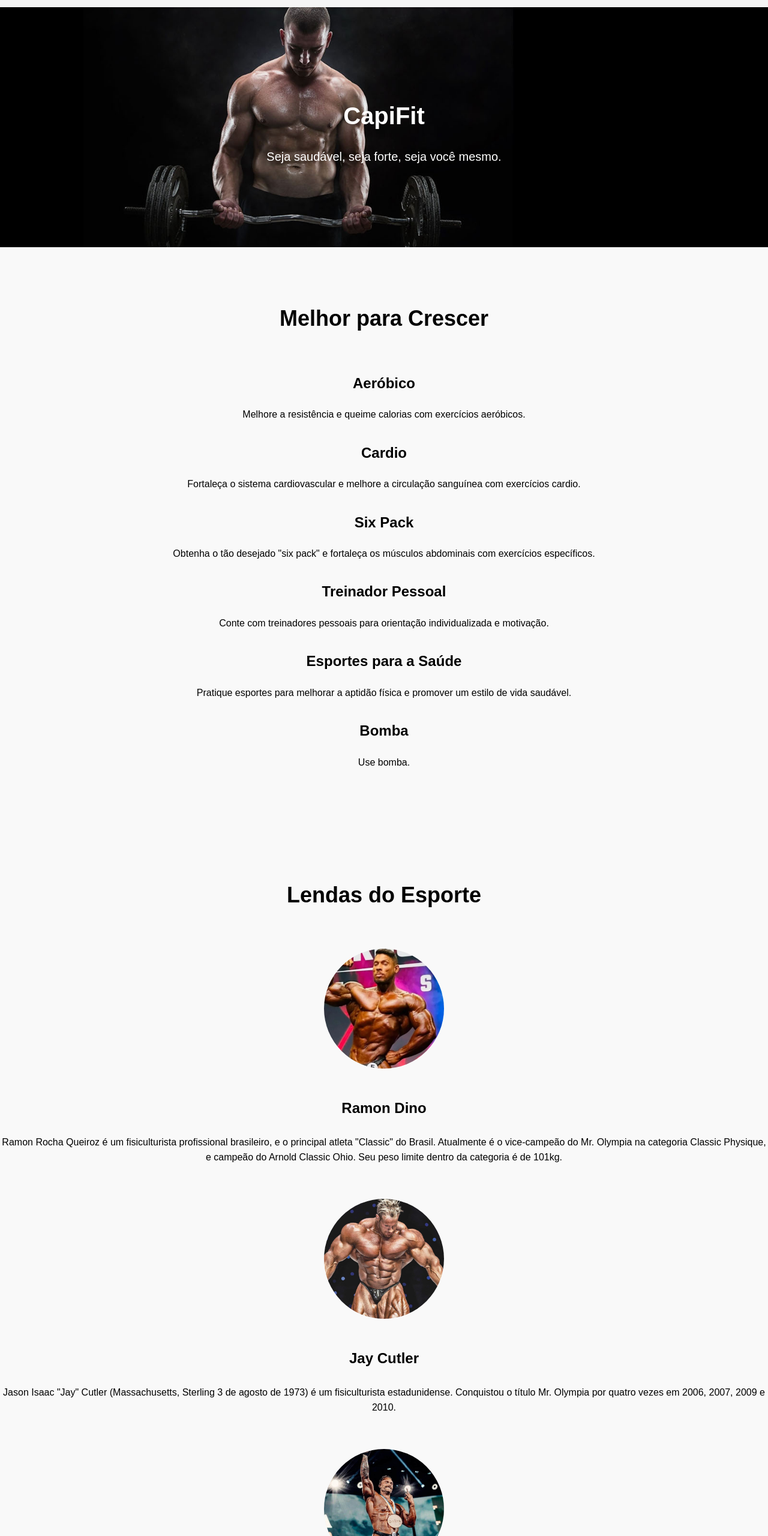
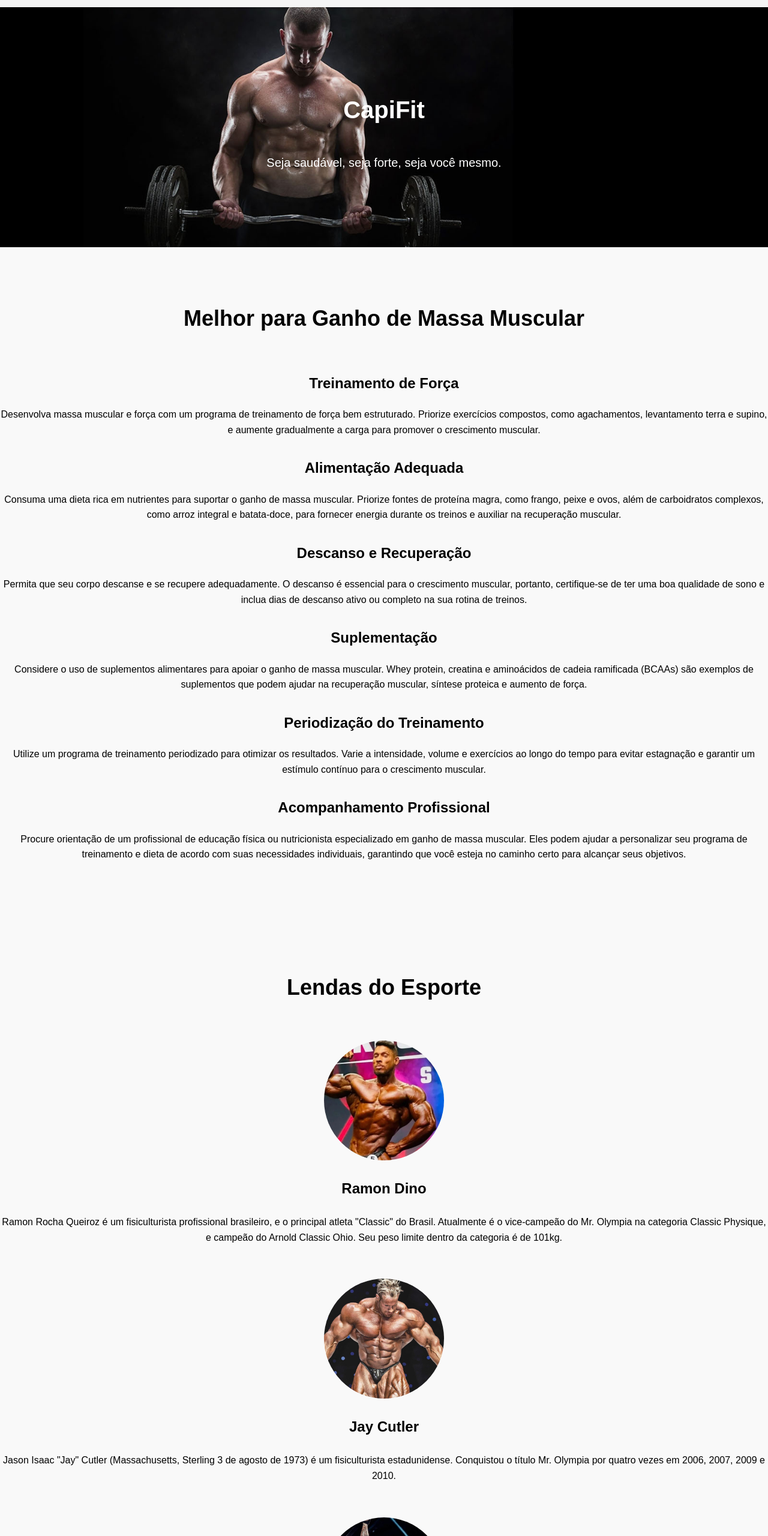
Before and after one commit to useravsr/Aulas_FrontEnd, a plain HTML site: page Blog/index.html in a window 1280 px wide. Shown: the part 60-2620 px from the top of the page at 60% size. Drawn offline with Linux system fonts and the light colour scheme.

Commit message:
Add files via upload

```diff
--- a/Blog/css/styles.css
+++ b/Blog/css/styles.css
@@ -23,10 +23,19 @@ body {
   background-position: center;
   height: 400px;
   display: flex;
+  flex-direction: column;
   align-items: center;
   justify-content: center;
   text-align: center;
   color: #fff;
+}
+
+.banner-inner {
+  display: flex;
+  flex-direction: column;
+  align-items: center;
+  justify-content: center;
+  height: 100%;
 }
 
 .banner-inner h2 {
--- a/Blog/index.html
+++ b/Blog/index.html
@@ -4,143 +4,143 @@
   <meta charset="utf-8">
   <meta name="viewport" content="width=device-width, initial-scale=1.0">
   <meta name="description" content="">
-  <meta name="author" content="webthemez">
+  <meta name="author" content="">
   <title>Fitness</title>
   <link rel="stylesheet" href="css/styles.css">
 </head>
-<body id="home">
+
+<body>
+
   <header id="header">
-    <nav id="main-nav" class="navbar navbar-default navbar-fixed-top" role="banner">
-      <div class="container">
-        <div class="navbar-header">
+
+    <nav>
       <a class="navbar-brand" href="index.html"><img src="images/logo.png" width="50px" alt="logo"></a>
-        </div>
-      </div>
     </nav>
+
   </header>
+
   <section id="hero-banner">
     <div class="banner-inner">
-      <div class="container">
-        <div class="row">
-          <div class="col-sm-12">
+
       <h2><b>CapiFit</b></h2>
       <p>Seja saudável, seja forte, seja você mesmo.</p>
-          </div>
-        </div>
-      </div>
-    </div>
-  </section>
-  <section id="services">
-    <div class="container">
-      <div class="section-header">
-        <h2 class="section-title wow fadeInDown">Melhor para Crescer</h2>
-      </div>
-      <div class="row">
-        <div class="features">
-          <div class="col-md-4 col-sm-6 wow fadeInUp" data-wow-duration="300ms" data-wow-delay="0ms">
-            <div class="service-box">
-              <h4 class="media-heading">Aeróbico</h4>
-              <p>Melhore a resistência e queime calorias com exercícios aeróbicos.</p>
-            </div>
-          </div>
-          <div class="col-md-4 col-sm-6 wow fadeInUp" data-wow-duration="300ms" data-wow-delay="100ms">
-            <div class="service-box">
-              <h4 class="media-heading">Cardio</h4>
-              <p>Fortaleça o sistema cardiovascular e melhore a circulação sanguínea com exercícios cardio.</p>
-            </div>
-          </div>
-          <div class="col-md-4 col-sm-6 wow fadeInUp" data-wow-duration="300ms" data-wow-delay="200ms">
-            <div class="service-box">
-              <h4 class="media-heading">Six Pack</h4>
-              <p>Obtenha o tão desejado "six pack" e fortaleça os músculos abdominais com exercícios específicos.</p>
-            </div>
-          </div>
 
-          <div class="col-md-4 col-sm-6 wow fadeInUp" data-wow-duration="300ms" data-wow-delay="400ms">
-            <div class="service-box">
-              <h4 class="media-heading">Treinador Pessoal</h4>
-              <p>Conte com treinadores pessoais para orientação individualizada e motivação.</p>
-            </div>
-          </div>
-          <div class="col-md-4 col-sm-6 wow fadeInUp" data-wow-duration="300ms" data-wow-delay="500ms">
-            <div class="service-box">
-              <h4 class="media-heading">Esportes para a Saúde</h4>
-              <p>Pratique esportes para melhorar a aptidão física e promover um estilo de vida saudável.</p>
-            </div>
-          </div>
-          <div class="col-md-4 col-sm-6 wow fadeInUp" data-wow-duration="300ms" data-wow-delay="300ms">
-            <div class="service-box">
-              <h4 class="media-heading">Bomba</h4>
-              <p>Use bomba.</p>
-            </div>
-          </div>
-        </div>
-      </div>
     </div>
   </section>
 
+  <section id="services">
+
+    <div>
+      <h2 class="section-title">Melhor para Ganho de Massa Muscular</h2>
+    </div>
+
+    <div class="service-box">
+      <h4>Treinamento de Força</h4>
+      <p>Desenvolva massa muscular e força com um programa de treinamento de força bem estruturado. Priorize exercícios compostos, como agachamentos, levantamento terra e supino, e aumente gradualmente a carga para promover o crescimento muscular.</p>
+    </div>
+
+    <div class="service-box">
+      <h4>Alimentação Adequada</h4>
+      <p>Consuma uma dieta rica em nutrientes para suportar o ganho de massa muscular. Priorize fontes de proteína magra, como frango, peixe e ovos, além de carboidratos complexos, como arroz integral e batata-doce, para fornecer energia durante os treinos e auxiliar na recuperação muscular.</p>
+    </div>
+
+    <div class="service-box">
+      <h4>Descanso e Recuperação</h4>
+      <p>Permita que seu corpo descanse e se recupere adequadamente. O descanso é essencial para o crescimento muscular, portanto, certifique-se de ter uma boa qualidade de sono e inclua dias de descanso ativo ou completo na sua rotina de treinos.</p>
+    </div>
+
+    <div class="service-box">
+      <h4>Suplementação</h4>
+      <p>Considere o uso de suplementos alimentares para apoiar o ganho de massa muscular. Whey protein, creatina e aminoácidos de cadeia ramificada (BCAAs) são exemplos de suplementos que podem ajudar na recuperação muscular, síntese proteica e aumento de força.</p>
+    </div>
+
+    <div class="service-box">
+      <h4>Periodização do Treinamento</h4>
+      <p>Utilize um programa de treinamento periodizado para otimizar os resultados. Varie a intensidade, volume e exercícios ao longo do tempo para evitar estagnação e garantir um estímulo contínuo para o crescimento muscular.</p>
+    </div>
+
+    <div class="service-box">
+      <h4>Acompanhamento Profissional</h4>
+      <p>Procure orientação de um profissional de educação física ou nutricionista especializado em ganho de massa muscular. Eles podem ajudar a personalizar seu programa de treinamento e dieta de acordo com suas necessidades individuais, garantindo que você esteja no caminho certo para alcançar seus objetivos.</p>
+    </div>
+
+  </section>
+
   <section id="our-team">
-    <div class="container">
-      <div class="section-header">
+
+        <div >
           <h2 class="section-title wow fadeInDown">Lendas do Esporte</h2>
         </div>
-      <div class="row text-center">
-        <div class="col-md-3">
-          <div class="team-member wow fadeInUp" data-wow-duration="400ms" data-wow-delay="0ms">
-            <div class="team-img">
-              <img class="img-responsive" src="images/team/02.jpg" alt="Foto do Treinador Jay Cutler">
+
+        <div class="team-member">
+
+          <div>
+            <img src="images/team/02.jpg">
           </div>
+
           <div class="team-info">
             <h3>Ramon Dino</h3>
             <p>Ramon Rocha Queiroz é um fisiculturista profissional brasileiro, e o principal atleta "Classic" do Brasil. Atualmente é o vice-campeão do Mr. Olympia na categoria Classic Physique, e campeão do Arnold Classic Ohio. Seu peso limite dentro da categoria é de 101kg.</p>
           </div>
+
         </div>
+
+
+
+        <div class="team-member">
+
+          <div>
+            <img src="images/team/01.jpg">
           </div>
-        <div class="col-md-3">
-          <div class="team-member wow fadeInUp" data-wow-duration="400ms" data-wow-delay="100ms">
-            <div class="team-img">
-              <img class="img-responsive" src="images/team/01.jpg" alt="Foto do Treinador Arnold Schwarzenegger">
-            </div>
+
           <div class="team-info">
             <h3>Jay Cutler</h3>
             <p>Jason Isaac "Jay" Cutler (Massachusetts, Sterling 3 de agosto de 1973) é um fisiculturista estadunidense. Conquistou o título Mr. Olympia por quatro vezes em 2006, 2007, 2009 e 2010.</p>
           </div>
+
         </div>
+
+
+
+        <div class="team-member">
+
+          <div>
+            <img src="images/team/03.jpg">
           </div>
-        <div class="col-md-3">
-          <div class="team-member wow fadeInUp" data-wow-duration="400ms" data-wow-delay="200ms">
-            <div class="team-img">
-              <img class="img-responsive" src="images/team/03.jpg" alt="Foto do Treinador Phil Heath">
-            </div>
+
           <div class="team-info">
             <h3>Chris Bumstead</h3>
             <p>Christopher Adam Bumstead é um fisiculturista profissional canadense da IFBB. Bumstead é o atual vencedor do Mr. Olympia Classic Physique, tendo vencido a competição em 2019, 2020, 2021 e 2022.</p>
           </div>
+
         </div>
+
+
+      <div class="team-member">
+
+        <div>
+          <img src="images/team/04.jpg">
         </div>
-        <div class="col-md-3">
-          <div class="team-member wow fadeInUp" data-wow-duration="400ms" data-wow-delay="300ms">
-            <div class="team-img">
-              <img class="img-responsive" src="images/team/04.jpg" alt="Foto do Treinador Dorian Yates">
-            </div>
+
         <div class="team-info">
           <h3>Arnold Schwarzenegger</h3>
           <p>Arnold Alois Schwarzenegger é um fisiculturista, ator, empresário e político austro-americano, tendo servido como 38º Governador do estado da Califórnia de 2004 a 2011.</p>
         </div>
+
       </div>
-        </div>
-      </div>
-    </div>
+
   </section>
+
+
 </header>
+
 <footer id="footer">
-  <div class="container">
-    <div class="row">
+
       <div class="col-sm-12 text-center">
         <p>&copy; 2023 CapiFit. Todos os direitos reservados.</p>
       </div>
-    </div>
-  </div>
+
 </footer>
+
 </body>
 </html>
```
Lines whose indentation alone changed are shown as unchanged.
